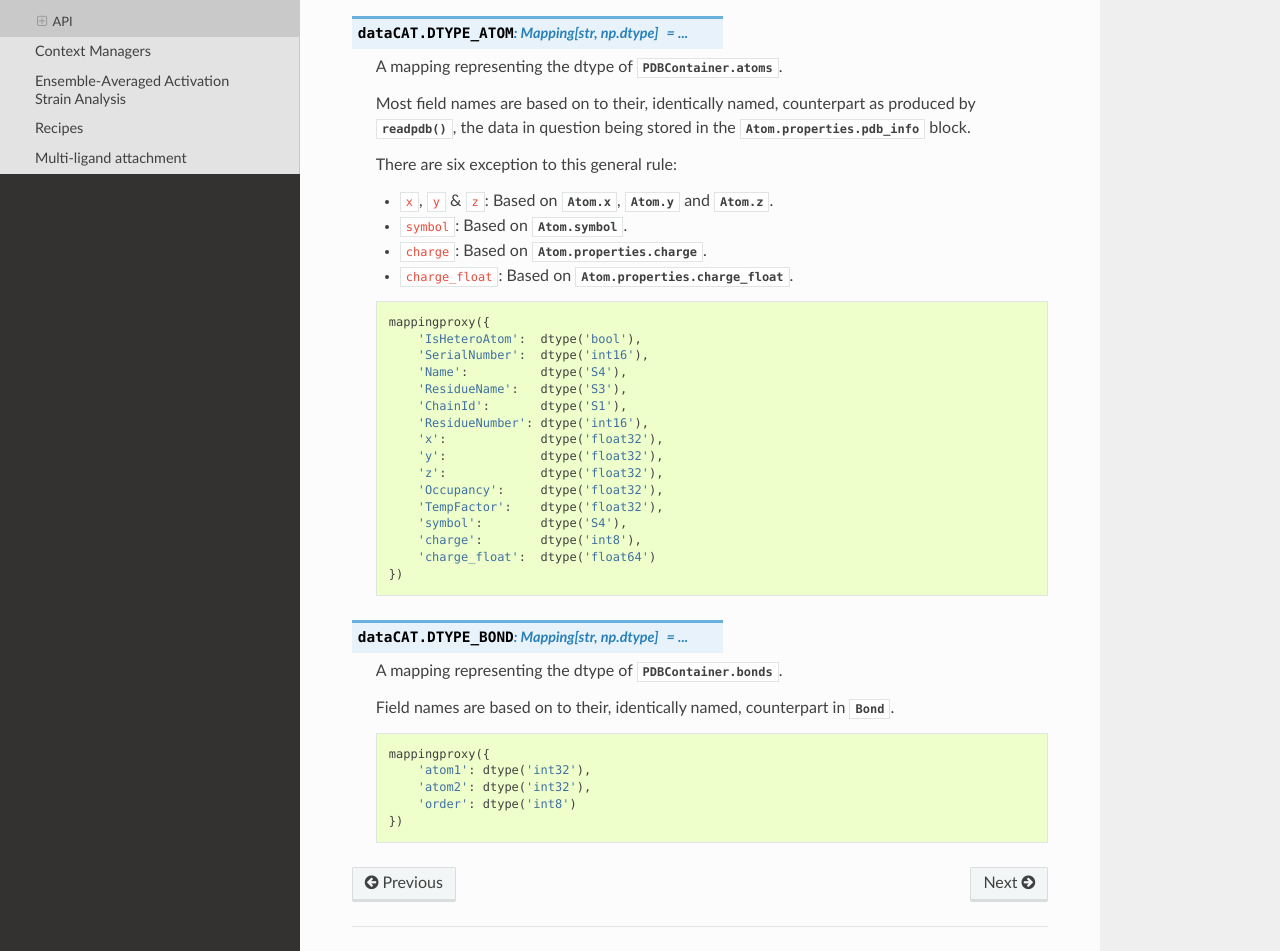
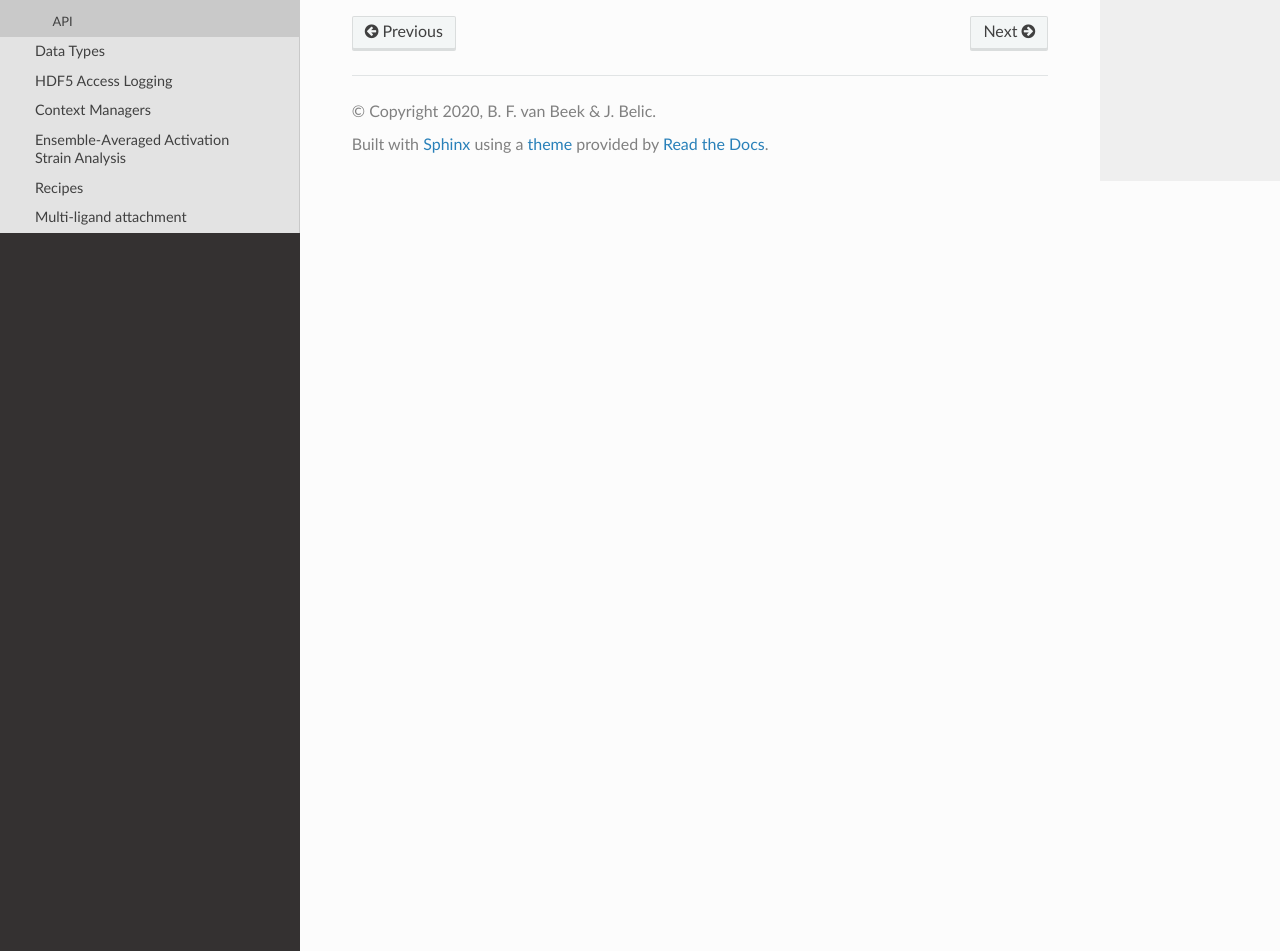
Before and after one commit to nlesc-nano/CAT, a Sphinx documentation site: the page built from docs/14_pdb_container.rst, in a window 1280 px wide and 1400 px high, scrolled down 1467 px. Shown: the part 449-1400 px from the top of the window. Built offline with Sphinx 7.4.7 and the Read the Docs theme 2.0.0, drawn with Linux system fonts in a browser that asks for light colours.

Commit message:
Update the Data-CAT documentation (#139)
See https://github.com/nlesc-nano/data-CAT/pull/32.

```diff
--- a/docs/0_documentation.rst
+++ b/docs/0_documentation.rst
@@ -15,6 +15,8 @@
     6_type_aliases
     7_database
     14_pdb_container
+    15_dtype
+    16_hdf5_logging
     10_context_managers
     11_md_asa
     12_recipes
--- a/docs/14_pdb_container.rst
+++ b/docs/14_pdb_container.rst
@@ -30,9 +30,6 @@
     PDBContainer.from_hdf5
     PDBContainer.to_hdf5
 
-    DTYPE_ATOM
-    DTYPE_BOND
-
 
 API
 ---
@@ -50,59 +47,3 @@
 .. automethod:: PDBContainer.validate_hdf5
 .. automethod:: PDBContainer.from_hdf5
 .. automethod:: PDBContainer.to_hdf5
-
-.. data:: DTYPE_ATOM
-    :type: Mapping[str, np.dtype]
-    :value: ...
-
-    A mapping representing the dtype of :attr:`PDBContainer.atoms`.
-
-    Most field names are based on to their, identically named, counterpart as produced by
-    :func:`readpdb()<scm.plams.interfaces.molecule.rdkit.readpdb>`,
-    the data in question being stored in the
-    :class:`Atom.properties.pdb_info<scm.plams.mol.atom.Atom>` block.
-
-    There are six exception to this general rule:
-
-    * ``x``, ``y`` & ``z``: Based on :class:`Atom.x<scm.plams.mol.atom.Atom>`,
-      :class:`Atom.y<scm.plams.mol.atom.Atom>` and :class:`Atom.z<scm.plams.mol.atom.Atom>`.
-    * ``symbol``: Based on :class:`Atom.symbol<scm.plams.mol.atom.Atom>`.
-    * ``charge``: Based on :class:`Atom.properties.charge<scm.plams.mol.atom.Atom>`.
-    * ``charge_float``: Based on :class:`Atom.properties.charge_float<scm.plams.mol.atom.Atom>`.
-
-    .. code:: python
-
-        mappingproxy({
-            'IsHeteroAtom':  dtype('bool'),
-            'SerialNumber':  dtype('int16'),
-            'Name':          dtype('S4'),
-            'ResidueName':   dtype('S3'),
-            'ChainId':       dtype('S1'),
-            'ResidueNumber': dtype('int16'),
-            'x':             dtype('float32'),
-            'y':             dtype('float32'),
-            'z':             dtype('float32'),
-            'Occupancy':     dtype('float32'),
-            'TempFactor':    dtype('float32'),
-            'symbol':        dtype('S4'),
-            'charge':        dtype('int8'),
-            'charge_float':  dtype('float64')
-        })
-
-
-.. data:: DTYPE_BOND
-    :type: Mapping[str, np.dtype]
-    :value: ...
-
-    A mapping representing the dtype of :attr:`PDBContainer.bonds`.
-
-    Field names are based on to their, identically named,
-    counterpart in :class:`~scm.plams.mol.bond.Bond`.
-
-    .. code:: python
-
-        mappingproxy({
-            'atom1': dtype('int32'),
-            'atom2': dtype('int32'),
-            'order': dtype('int8')
-        })
--- /dev/null
+++ b/docs/15_dtype.rst
@@ -0,0 +1,5 @@
+.. _dtype:
+
+Data Types
+==========
+.. automodule:: dataCAT.dtype
--- /dev/null
+++ b/docs/16_hdf5_logging.rst
@@ -0,0 +1,5 @@
+.. _HDF5 logging:
+
+HDF5 Access Logging
+===================
+.. automodule:: dataCAT.hdf5_log
--- a/docs/conf.py
+++ b/docs/conf.py
@@ -213,7 +213,8 @@
     'qmflows': ('https://qmflows.readthedocs.io/en/latest/', None),
     'FOX': ('https://auto-fox.readthedocs.io/en/latest/', None),
     'scipy': ('https://docs.scipy.org/doc/scipy/reference', None),
-    'pymongo': ('https://pymongo.readthedocs.io/en/stable/', None)
+    'pymongo': ('https://pymongo.readthedocs.io/en/stable/', None),
+    'nanoutils': ('https://nano-utils.readthedocs.io/en/latest/', None),
 }
 
 
```
